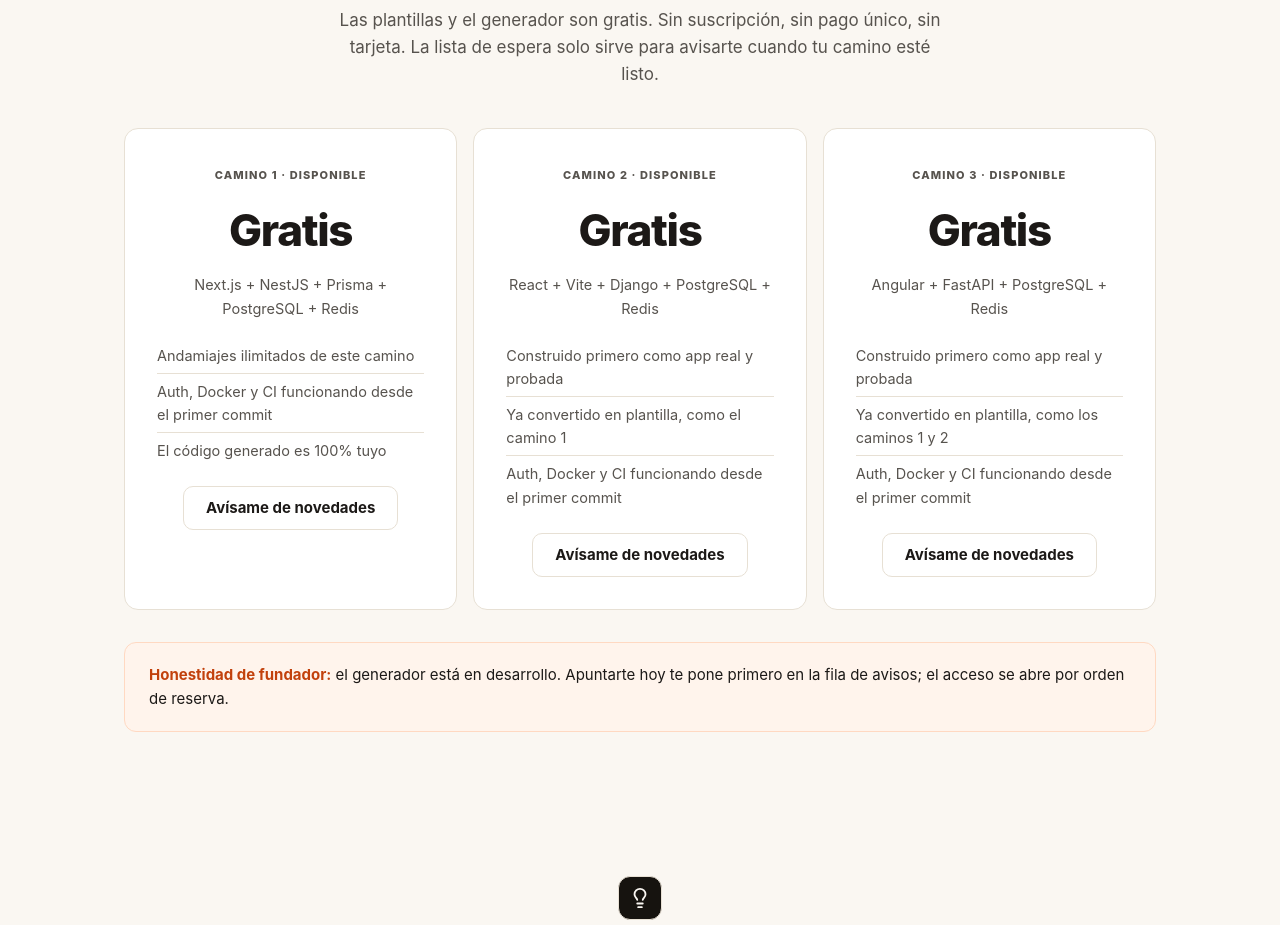
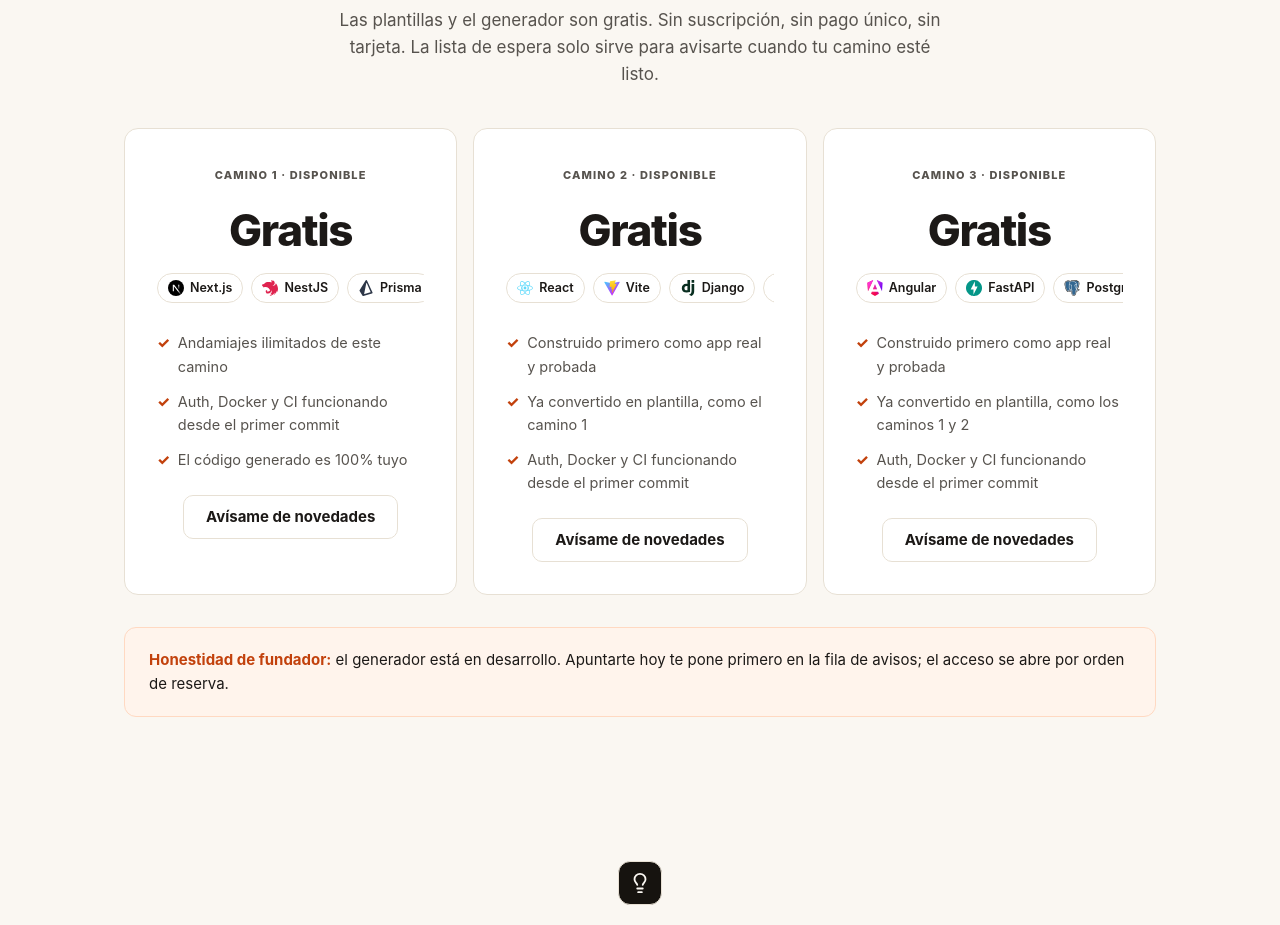
Before and after one commit to yclicourt/buildora-landing, a Next.js app: page / in a window 1280 px wide. Shown: the part 4640-5565 px from the top of the page. Built offline with nearby package versions, Linux system fonts and the light colour scheme.

Commit message:
feat: stack en carrusel horizontal y checks en las cards de acceso anticipado; select de reserva con los 3 caminos

```diff
--- a/components/Pricing.tsx
+++ b/components/Pricing.tsx
@@ -4,8 +4,38 @@ import Reveal from "./Reveal";
 import { useLanguage } from "@/lib/i18n";
 import SectionIcon from "./SectionIcon";
 
+const TECH_LABELS: Record<string, string> = {
+  nextjs: "Next.js",
+  nestjs: "NestJS",
+  prisma: "Prisma",
+  postgresql: "PostgreSQL",
+  redis: "Redis",
+  react: "React",
+  vitejs: "Vite",
+  django: "Django",
+  angular: "Angular",
+  fastapi: "FastAPI",
+};
+
 export default function Pricing() {
   const { t } = useLanguage();
+  const paths = [
+    {
+      badge: t.pricing.path1badge,
+      bullets: t.pricing.path1bullets,
+      icons: t.stacks.cards[0].icons,
+    },
+    {
+      badge: t.pricing.path2badge,
+      bullets: t.pricing.path2bullets,
+      icons: t.stacks.cards[1].icons,
+    },
+    {
+      badge: t.pricing.path3badge,
+      bullets: t.pricing.path3bullets,
+      icons: t.stacks.cards[2].icons,
+    },
+  ];
   return (
     <Reveal
       id="precio"
@@ -21,21 +51,43 @@ export default function Pricing() {
         {t.pricing.lead}
       </p>
       <div className="mx-auto grid max-w-[1080px] grid-cols-1 gap-4 md:grid-cols-3">
-        <div className="rounded-[14px] border border-line bg-panel p-8 text-center">
+        {paths.map((path) => (
+          <div
+            key={path.badge}
+            className="rounded-[14px] border border-line bg-panel p-8 text-center"
+          >
             <span className="text-[11px] font-extrabold tracking-[0.1em] text-muted">
-            {t.pricing.path1badge}
+              {path.badge}
             </span>
             <div className="my-2 text-[44px] font-extrabold tracking-[-0.03em]">
               {t.pricing.free}
             </div>
-          <p className="text-[14.5px] text-muted">{t.pricing.path1stack}</p>
+            <div className="flex gap-2 overflow-x-auto pb-1 [scrollbar-width:none] [&::-webkit-scrollbar]:hidden">
+              {path.icons.map((icon) => (
+                <span
+                  key={icon}
+                  className="flex shrink-0 items-center gap-1.5 rounded-full border border-line px-2.5 py-1 text-[12.5px] font-semibold"
+                >
+                  {/* eslint-disable-next-line @next/next/no-img-element */}
+                  <img
+                    src={`/icons/${icon}.svg`}
+                    alt=""
+                    className="h-4 w-4 object-contain"
+                  />
+                  {TECH_LABELS[icon] ?? icon}
+                </span>
+              ))}
+            </div>
             <ul className="my-[18px] list-none text-left">
-            {t.pricing.path1bullets.map((bullet) => (
+              {path.bullets.map((bullet) => (
                 <li
                   key={bullet}
-                className="border-t border-line py-1.5 text-[14.5px] text-muted first:border-t-0"
+                  className="flex gap-2 py-1.5 text-[14.5px] text-muted"
                 >
-                {bullet}
+                  <span aria-hidden className="font-extrabold text-ember-dark">
+                    ✓
+                  </span>
+                  <span>{bullet}</span>
                 </li>
               ))}
             </ul>
@@ -43,50 +95,7 @@ export default function Pricing() {
               {t.pricing.cta}
             </a>
           </div>
-        <div className="rounded-[14px] border border-line bg-panel p-8 text-center">
-          <span className="text-[11px] font-extrabold tracking-[0.1em] text-muted">
-            {t.pricing.path2badge}
-          </span>
-          <div className="my-2 text-[44px] font-extrabold tracking-[-0.03em]">
-            {t.pricing.free}
-          </div>
-          <p className="text-[14.5px] text-muted">{t.pricing.path2stack}</p>
-          <ul className="my-[18px] list-none text-left">
-            {t.pricing.path2bullets.map((bullet) => (
-              <li
-                key={bullet}
-                className="border-t border-line py-1.5 text-[14.5px] text-muted first:border-t-0"
-              >
-                {bullet}
-              </li>
         ))}
-          </ul>
-          <a className="btn btn-ghost" href="#reserva">
-            {t.pricing.cta}
-          </a>
-        </div>
-        <div className="rounded-[14px] border border-line bg-panel p-8 text-center">
-          <span className="text-[11px] font-extrabold tracking-[0.1em] text-muted">
-            {t.pricing.path3badge}
-          </span>
-          <div className="my-2 text-[44px] font-extrabold tracking-[-0.03em]">
-            {t.pricing.free}
-          </div>
-          <p className="text-[14.5px] text-muted">{t.pricing.path3stack}</p>
-          <ul className="my-[18px] list-none text-left">
-            {t.pricing.path3bullets.map((bullet) => (
-              <li
-                key={bullet}
-                className="border-t border-line py-1.5 text-[14.5px] text-muted first:border-t-0"
-              >
-                {bullet}
-              </li>
-            ))}
-          </ul>
-          <a className="btn btn-ghost" href="#reserva">
-            {t.pricing.cta}
-          </a>
-        </div>
       </div>
       <div className="mx-auto mt-8 max-w-[1080px] rounded-xl border border-soft-line bg-soft px-6 py-5 text-[15px]">
         <b className="text-ember-dark">{t.pricing.honestyLabel}</b>{" "}
--- a/components/WaitlistForm.tsx
+++ b/components/WaitlistForm.tsx
@@ -75,6 +75,7 @@ export default function WaitlistForm() {
         <option value="all">{t.waitlist.optAll}</option>
         <option value="path-1">{t.waitlist.optPath1}</option>
         <option value="path-2">{t.waitlist.optPath2}</option>
+        <option value="path-3">{t.waitlist.optPath3}</option>
         <option value="news">{t.waitlist.optNews}</option>
       </select>
       <button type="submit" disabled={status === "sending"} className="btn btn-ember">
--- a/lib/dict.ts
+++ b/lib/dict.ts
@@ -318,8 +318,9 @@ export const es = {
     emailAria: "Email",
     interestAria: "Qué te interesa",
     optAll: "Todos los caminos",
-    optPath1: "Un camino (Next.js + NestJS)",
-    optPath2: "Disponible (React + Django)",
+    optPath1: "Camino 1 (Next.js + NestJS)",
+    optPath2: "Camino 2 (React + Vite + Django)",
+    optPath3: "Camino 3 (Angular + FastAPI)",
     optNews: "Solo quiero enterarme",
     sending: "Guardando…",
     reserved: "Reservado ✓",
@@ -660,8 +661,9 @@ export const en: Dict = {
     emailAria: "Email",
     interestAria: "What interests you",
     optAll: "All paths",
-    optPath1: "One path (Next.js + NestJS)",
-    optPath2: "Available (React + Django)",
+    optPath1: "Path 1 (Next.js + NestJS)",
+    optPath2: "Path 2 (React + Vite + Django)",
+    optPath3: "Path 3 (Angular + FastAPI)",
     optNews: "Just keep me posted",
     sending: "Saving…",
     reserved: "Reserved ✓",
```
Lines whose indentation alone changed are shown as unchanged.
